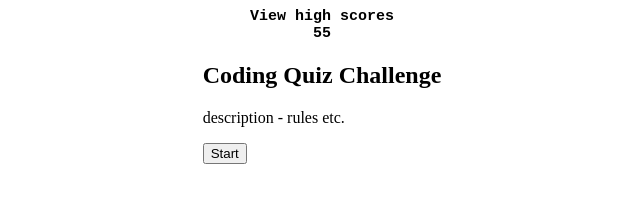
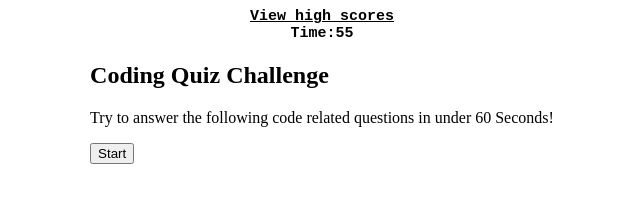
Before and after one commit to Walker-Walker/Quiz-, a plain HTML site: page index.html in a window 1280 px wide. Shown: the whole page, without its empty margins (318-958 px from the left). Drawn offline with Linux system fonts and the light colour scheme.

Commit message:
added high score page, added text to timer

```diff
--- a/index.html
+++ b/index.html
@@ -10,7 +10,7 @@
 
 <body>
     <header>
-        <h1 class="view-high-scores"> View high scores</h1>
+        <a href= "./indexScore.html" class= view-high-scores >View high scores</a>
         <h1 class="timer" id="timer"></h1>
         <!--needs to be updated with time left-->
     </header>
@@ -18,7 +18,7 @@
     <main class =" quiz-content" id="quiz-content">
         <section id = "Intro">
             <h1 class = "quiz-title-info">Coding Quiz Challenge</h1>
-            <p class = "quiz-intro">  description - rules etc.</p>
+            <p class = "quiz-intro">  Try to answer the following code related questions in under 60 Seconds!</p>
             <button class ="start-btn" id="start-quiz">Start</button>
         </section>
 
--- a/js/script.js
+++ b/js/script.js
@@ -29,16 +29,14 @@
 
 // Timer / COUNTDOWN
 
-var secondsLeft = 60
+var secondsLeft = 60;
 
 function countDown() {
     secondsLeft-= 1;
-    document.getElementById("timer").innerHTML = secondsLeft;
+    document.getElementById("timer").innerHTML = "Time:" + secondsLeft;
 }
 
 setInterval(countDown, 1000);
-
-
 
 let questions = [
     {
```
Also changed, not shown: indexScore.html (added, +14 -0 lines).
